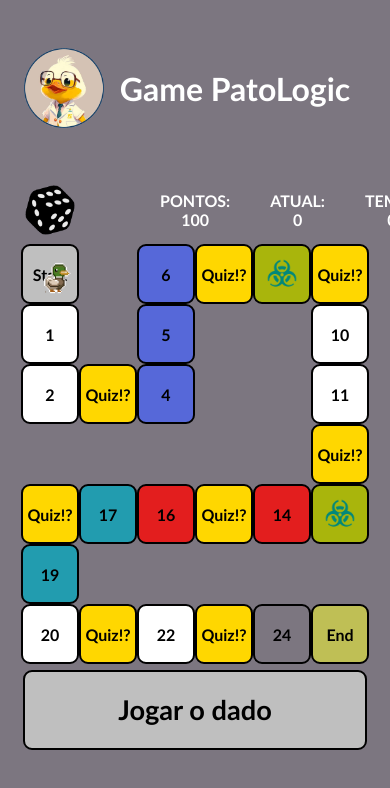
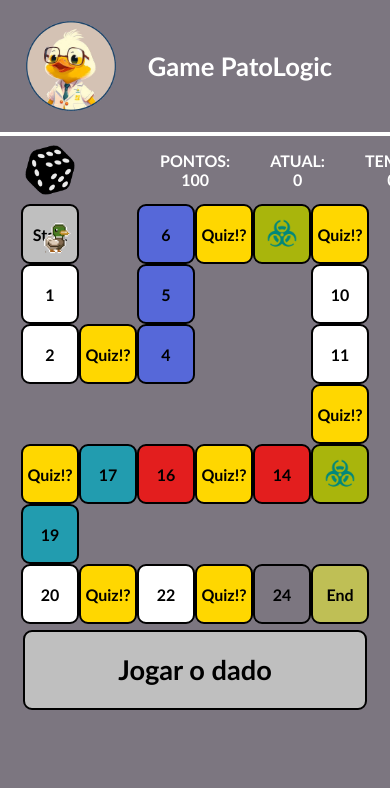
Before and after one commit to AugustoN9/projetoGamePatologic2025-004, a plain HTML site: page index.html in a window 390 px wide. Shown: the top 788 px of the page. Drawn offline with Linux system fonts and the light colour scheme; some packages are replaced by stand-ins of ours; a script that the page names is missing.

Commit message:
atualizando projeto versao 13abril2025 index2

```diff
--- a/css/styleGamePatologic.css
+++ b/css/styleGamePatologic.css
@@ -22,16 +22,18 @@
     display: flex;
     align-items: center;
     justify-content: center;
-    padding: 3rem 1rem;
+    padding: 1.2rem 1rem;
+    border-bottom: 4px solid white;
   }
 
   .logo{
-    width: 80px;
+    width: 120px;
   }
 
   .titulo{
     color: #fff;
-    padding: 1rem;
+    font-size: 3.1rem;
+    padding: 2rem;
   }
 
   .gameContainer {
@@ -286,6 +288,13 @@
 
 
   @media (max-width: 480px){
+    .logo {
+      width: 90px;
+    }
+
+    .titulo{
+      font-size: 1.6rem;
+    }
     .cell{
         width: 58px;
         height: 60px;
```
